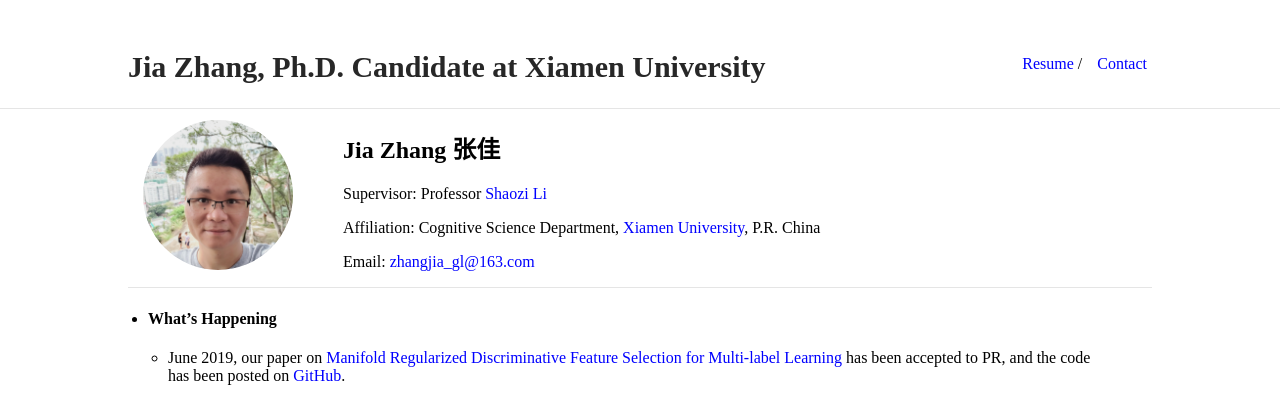
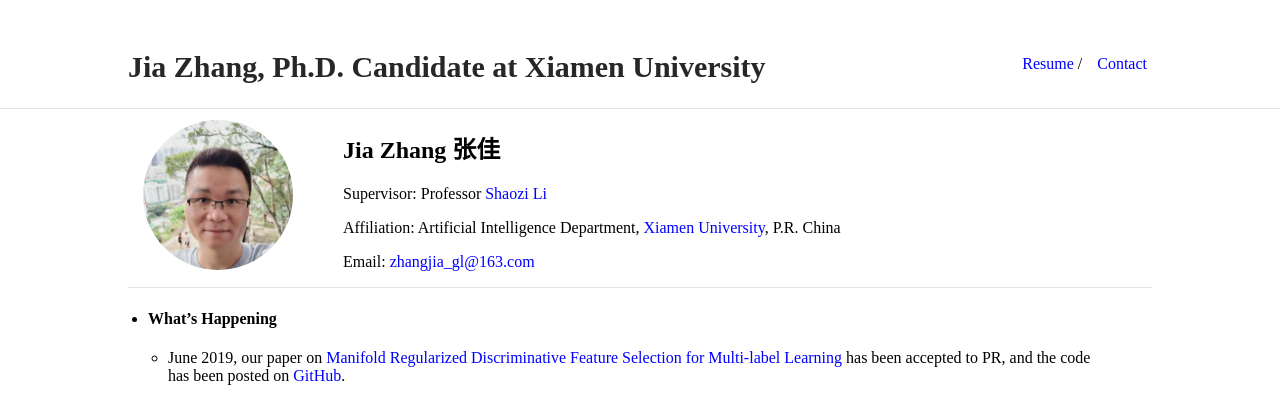
Before and after one commit to jiazhang-ml/jiazhang-ml.github.io, a Jekyll site: the page built from index.md, in a window 1280 px wide. Shown: the top 401 px of the page. Built offline with Jekyll 4.4.1, drawn with Linux system fonts in a browser that asks for light colours.

Commit message:
Update index.md

```diff
--- a/index.md
+++ b/index.md
@@ -8,7 +8,7 @@ layout: default
 
 Supervisor: Professor [Shaozi Li](http://imt.xmu.edu.cn/szdw.html)
 
-Affiliation: Cognitive Science Department, [Xiamen University](https://www.xmu.edu.cn/), P.R. China
+Affiliation: Artificial Intelligence Department, [Xiamen University](https://www.xmu.edu.cn/), P.R. China
 
 Email: [zhangjia_gl@163.com](mailto:zhangjia_gl@163.com)
 
```
